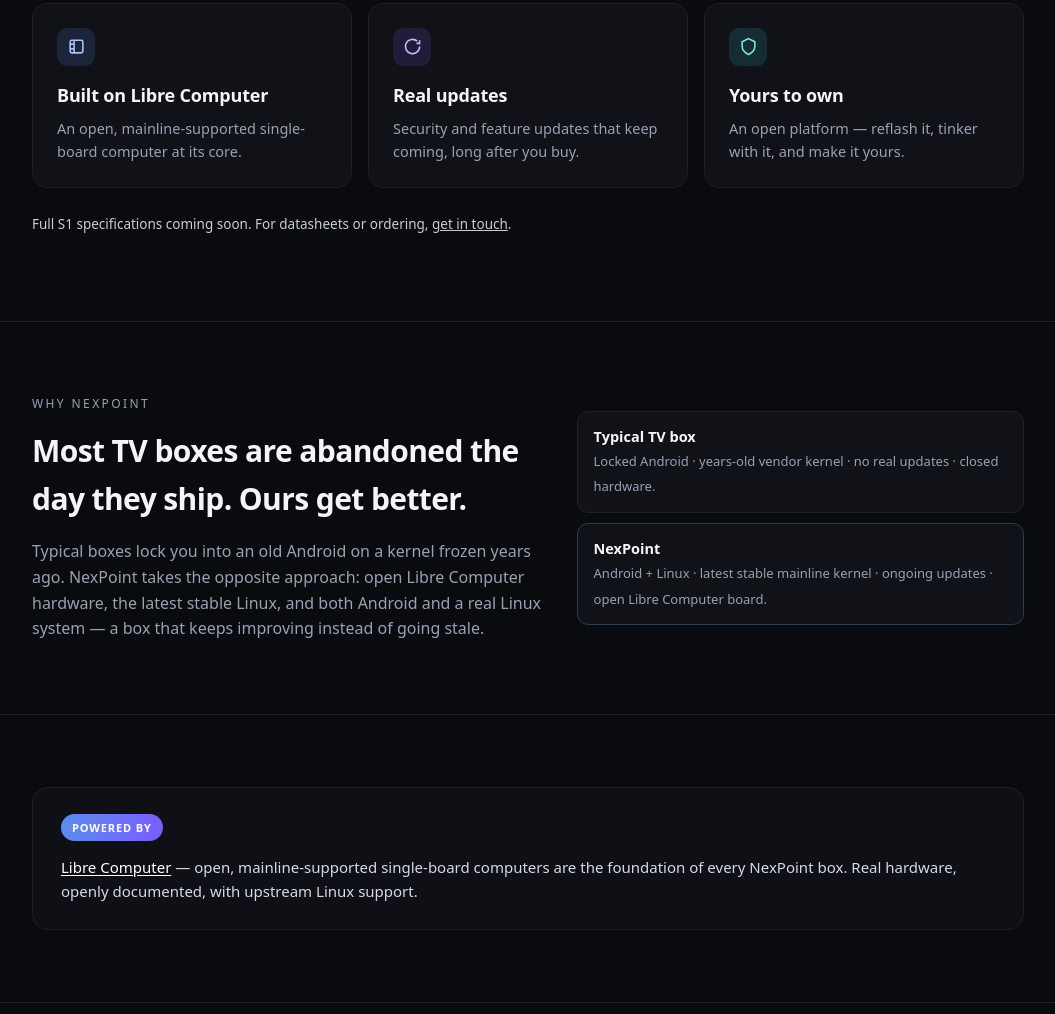
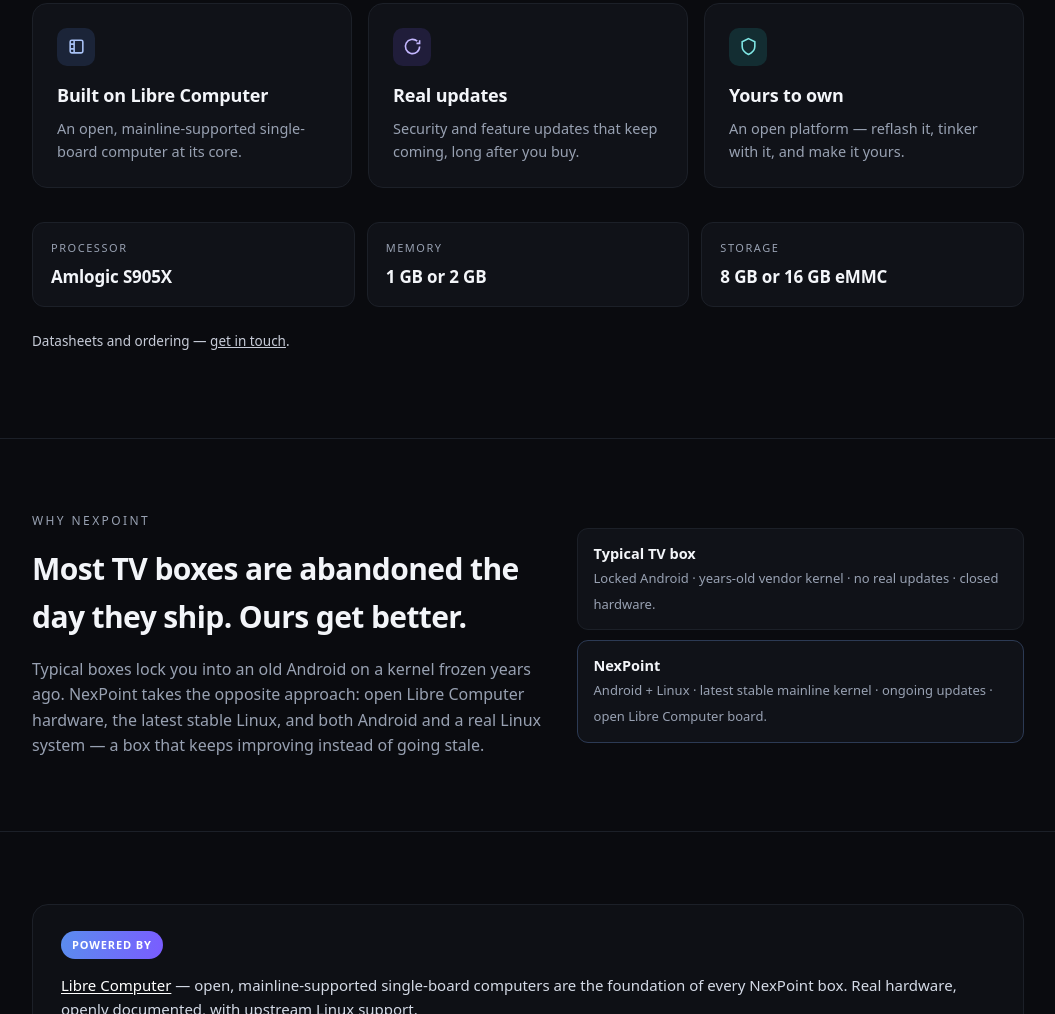
Before and after one commit to NEXPOINT/www, a plain HTML site: page index.html in a window 1280 px wide. Shown: the part 1264-2278 px from the top of the page, without its empty margins (112-1167 px from the left). Drawn offline with Linux system fonts and the light colour scheme.

Commit message:
S1: add a light spec strip (S905X, RAM, eMMC)
Replace the "specs coming soon" note with a compact three-item strip —
Amlogic S905X, 1 GB or 2 GB memory, 8 GB or 16 GB eMMC. Kept intentionally
light (no port/codec/wireless detail).

```diff
--- a/index.html
+++ b/index.html
@@ -72,7 +72,11 @@
   .card:nth-child(6) .g{background:rgba(38,208,206,.14); color:#7fe7e5}
   .card h3{margin:0 0 7px; font-size:18px; letter-spacing:-.01em}
   .card p{margin:0; color:var(--muted); font-size:14.5px}
-  .note{margin-top:26px; font-size:13.5px; color:#c7ccd8}
+  .note{margin-top:24px; font-size:13.5px; color:#c7ccd8}
+  .specs{display:flex; flex-wrap:wrap; gap:12px; margin-top:34px}
+  .spec{flex:1 1 200px; background:var(--panel); border:1px solid var(--line); border-radius:12px; padding:16px 18px}
+  .spec span{display:block; font-size:11px; letter-spacing:.14em; text-transform:uppercase; color:var(--muted); margin-bottom:6px}
+  .spec b{font-size:17px; letter-spacing:-.01em}
 
   /* why band */
   .band{display:grid; grid-template-columns:1.15fr 1fr; gap:30px; align-items:center}
@@ -162,7 +166,12 @@
       <p>An open platform — reflash it, tinker with it, and make it yours.</p>
     </div>
   </div>
-  <p class="note">Full S1 specifications coming soon. For datasheets or ordering, <a href="mailto:hello@nexpoint.tv">get in touch</a>.</p>
+  <div class="specs">
+    <div class="spec"><span>Processor</span><b>Amlogic S905X</b></div>
+    <div class="spec"><span>Memory</span><b>1 GB or 2 GB</b></div>
+    <div class="spec"><span>Storage</span><b>8 GB or 16 GB eMMC</b></div>
+  </div>
+  <p class="note">Datasheets and ordering — <a href="mailto:hello@nexpoint.tv">get in touch</a>.</p>
 </div></section>
 
 <section id="why"><div class="wrap band">
```
